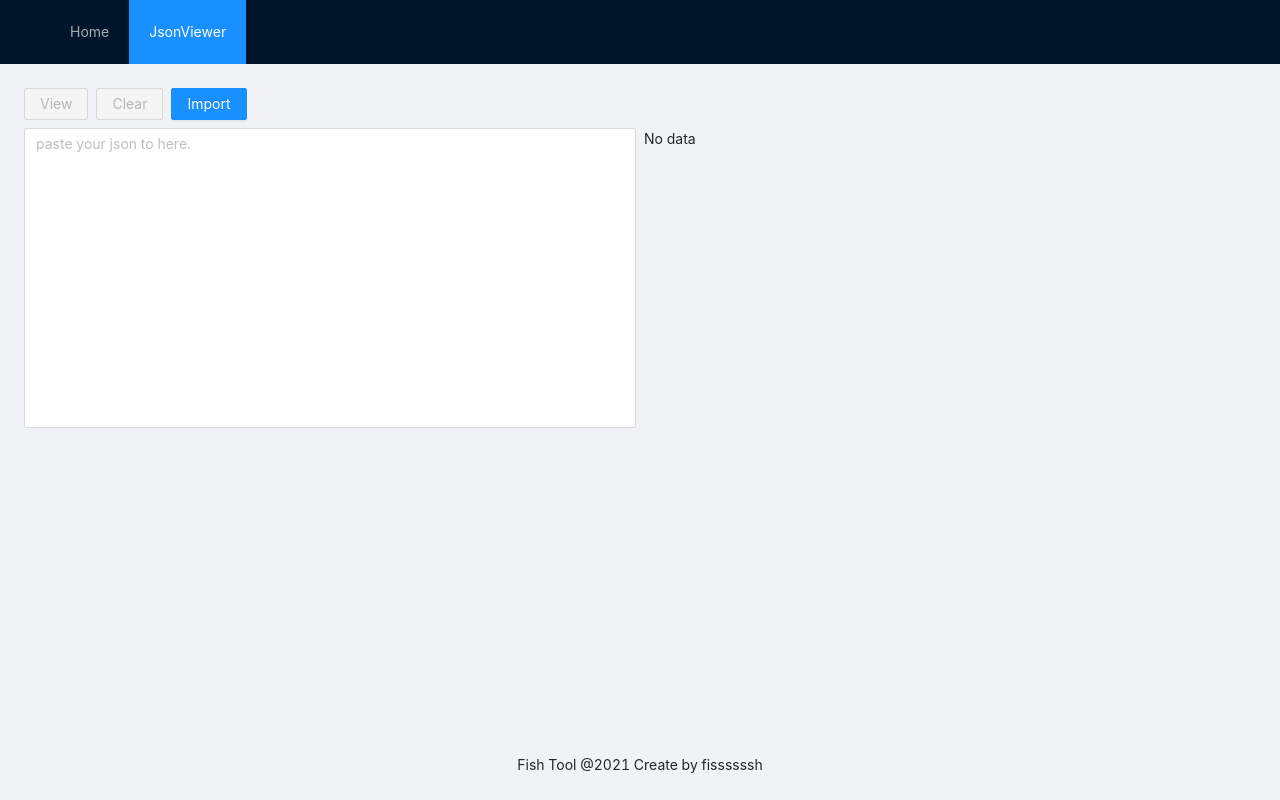
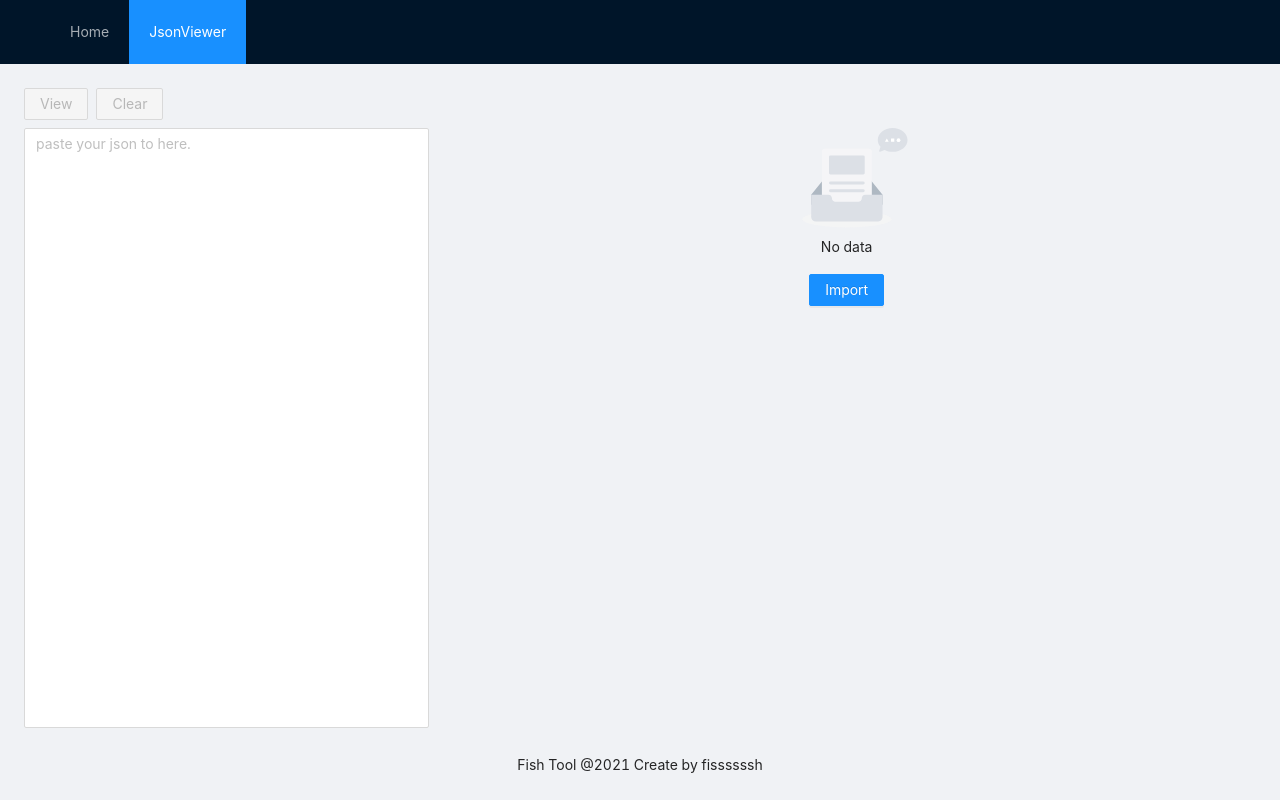
Before and after one commit to fissssssh/fish-tool, a React (Create React App) app: page /json-viewer in a window 1280 px wide. Built offline with nearby package versions, Linux system fonts and the light colour scheme.

Commit message:
优化JsonViewer

```diff
--- a/src/modules/json-viewer/index.js
+++ b/src/modules/json-viewer/index.js
@@ -1,8 +1,7 @@
 import React, { useState } from "react";
-import { Row, Col, Input, Button, Tree, Typography, Space, Upload } from "antd";
+import { Row, Col, Input, Button, Tree, Space, Upload, Empty } from "antd";
 import JsonLine from "./json-line";
 const { TextArea } = Input;
-const { Text } = Typography;
 
 export default function JsonViewer() {
   const [input, setInput] = useState("");
@@ -18,7 +17,6 @@ export default function JsonViewer() {
     setJsonViewTree([]);
   }
   function btnImportClicked(file) {
-    debugger;
     const fr = new FileReader();
     fr.onload = (e) => {
       setInput(e.target.result);
@@ -37,13 +35,7 @@ export default function JsonViewer() {
         if (element === null) {
           tree.push({
             key: treeKey,
-            title: (
-              <JsonLine
-                propertyName={propertyName}
-                propertyType={"null"}
-                value={"null"}
-              />
-            ),
+            title: <JsonLine propertyName={propertyName} propertyType={"null"} value={"null"} />,
           });
           continue;
         }
@@ -52,25 +44,13 @@ export default function JsonViewer() {
         }
         tree.push({
           key: treeKey,
-          title: (
-            <JsonLine
-              propertyName={propertyName}
-              propertyType={propertyType}
-              value={null}
-            />
-          ),
+          title: <JsonLine propertyName={propertyName} propertyType={propertyType} value={null} />,
           children: jsonToTree(treeKey, element),
         });
       } else {
         tree.push({
           key: treeKey,
-          title: (
-            <JsonLine
-              propertyName={propertyName}
-              propertyType={propertyType}
-              value={element}
-            />
-          ),
+          title: <JsonLine propertyName={propertyName} propertyType={propertyType} value={element} />,
         });
       }
     }
@@ -87,24 +67,30 @@ export default function JsonViewer() {
           <Button disabled={!input} onClick={btnClearClicked}>
             Clear
           </Button>
-          <Upload accept=".json" beforeUpload={btnImportClicked}>
-            <Button type="primary">Import</Button>
-          </Upload>
+          {jsonViewTree && jsonViewTree.length > 0 && (
+            <Upload accept=".json" beforeUpload={btnImportClicked}>
+              <Button type="primary">Import</Button>
+            </Upload>
+          )}
         </Space>
       </Col>
-      <Col xs={24} sm={24} md={12}>
+      <Col xs={24} sm={24} md={8}>
         <TextArea
-          style={{ height: "300px", resize: "none" }}
+          style={{ height: "600px", resize: "none" }}
           value={input}
           onChange={(e) => setInput(e.target.value)}
           placeholder="paste your json to here."
         />
       </Col>
-      <Col xs={24} sm={24} md={12}>
+      <Col xs={24} sm={24} md={16}>
         {jsonViewTree && jsonViewTree.length > 0 ? (
-          <Tree height={300} treeData={jsonViewTree} />
+          <Tree style={{ height: "600px" }} defaultExpandAll height={600} treeData={jsonViewTree} />
         ) : (
-          <Text>No data</Text>
+          <Empty>
+            <Upload accept=".json" beforeUpload={btnImportClicked}>
+              <Button type="primary">Import</Button>
+            </Upload>
+          </Empty>
         )}
       </Col>
     </Row>
```
Also changed, not shown: src/modules/json-viewer/index.css (added).
